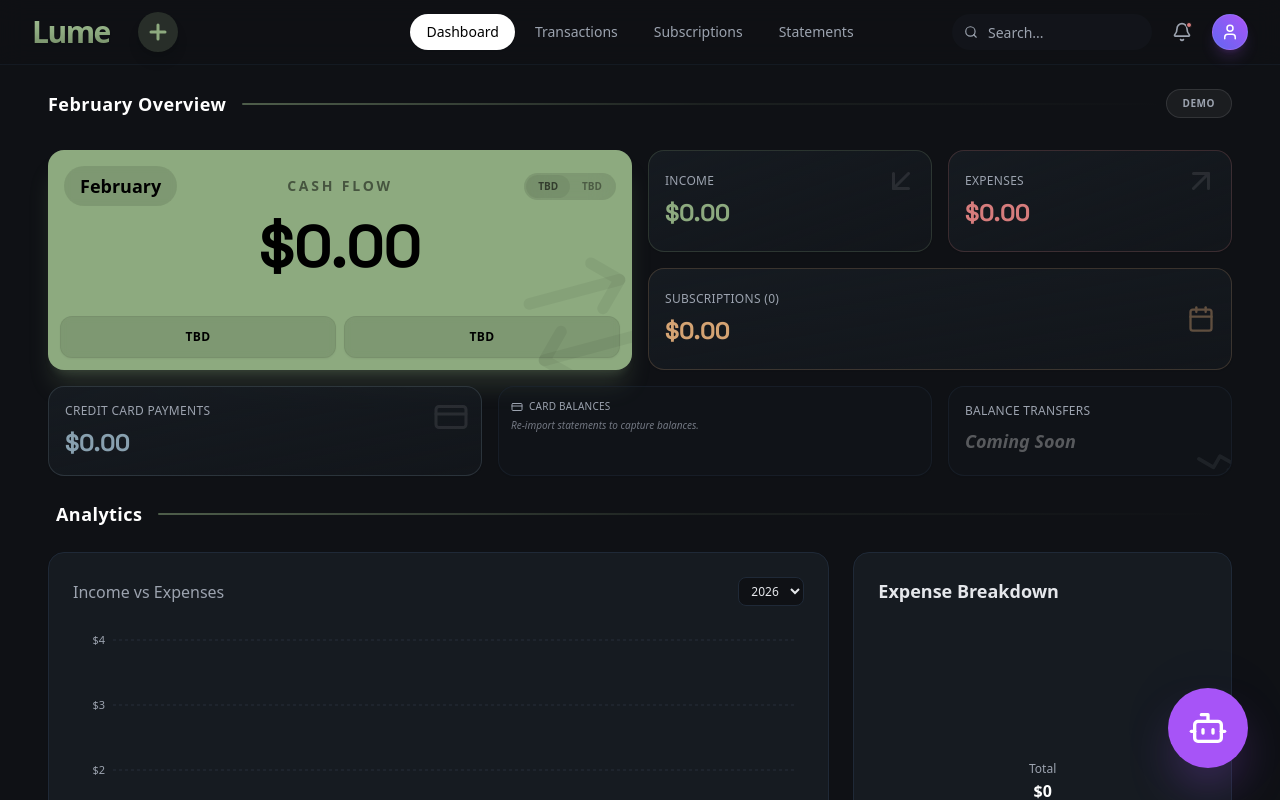
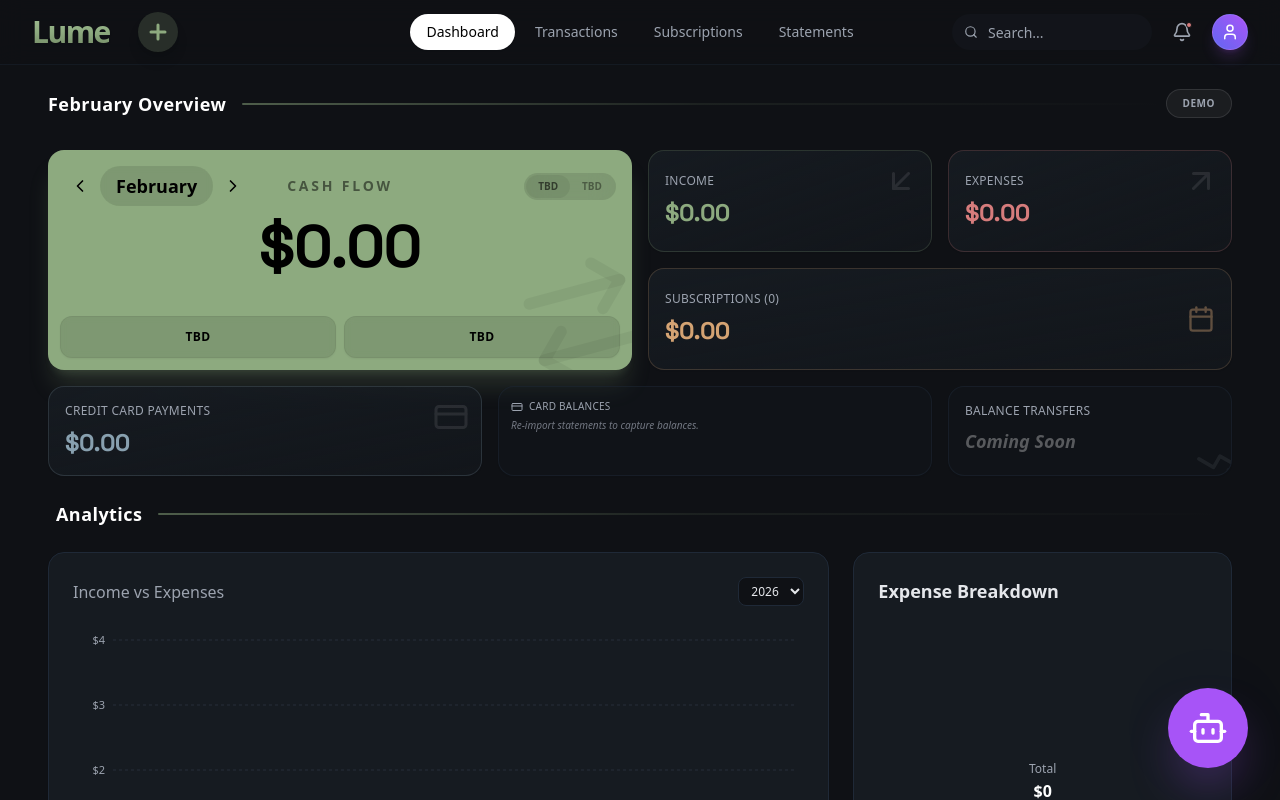
Before and after one commit to atnwl/finance-dashboard-gemini, a React (Vite) app: page / in a window 1280 px wide. Shown: the top 800 px of the page. Built offline with nearby package versions, Linux system fonts and the light colour scheme.

Commit message:
add month navigation arrows to cash flow card (#22)

```diff
--- a/src/App.jsx
+++ b/src/App.jsx
@@ -6,7 +6,7 @@ import {
   Plus, Trash2, Edit2, TrendingUp, TrendingDown, CreditCard,
   DollarSign, Activity, Wallet, Bell, Search, LayoutDashboard,
   MessageSquare, Send, X, Settings, Sparkles, User, Bot, AlertCircle, Camera, Loader2,
-  Cloud, Upload, Download, LogOut, FileText, ChevronRight, FileX, Copy, Calendar, ArrowUpRight, ArrowDownLeft, ArrowRightLeft, RefreshCcw,
+  Cloud, Upload, Download, LogOut, FileText, ChevronLeft, ChevronRight, FileX, Copy, Calendar, ArrowUpRight, ArrowDownLeft, ArrowRightLeft, RefreshCcw,
   Tv, Music, Globe, Smartphone, Wifi, Zap, ShoppingBag, Briefcase, Server, Facebook, Instagram, Linkedin, Twitter, Youtube, Github, Chrome, Twitch, Gamepad2, Coffee, Headphones, Film, Car, PenTool, Image
 } from 'lucide-react';
 import { clsx } from 'clsx';
@@ -1236,9 +1236,41 @@ export default function App() {
                 <div className="p-4 flex-1 relative z-10 flex flex-col">
                   {/* Top Row: Month badge, centered title, TBD pills */}
                   <div className="flex justify-between items-center">
-                    <span className="text-lg font-bold px-4 py-1.5 rounded-full backdrop-blur-sm bg-black/10">
-                      {MONTHS[selectedMonth]}
-                    </span>
+                    <div className="flex items-center gap-1">
+                      <button
+                        onClick={(e) => {
+                          e.stopPropagation();
+                          if (selectedMonth === 0) {
+                            setSelectedMonth(11);
+                            setSelectedYear(selectedYear - 1);
+                          } else {
+                            setSelectedMonth(selectedMonth - 1);
+                          }
+                        }}
+                        className="w-8 h-8 flex items-center justify-center rounded-full hover:bg-black/10 transition-colors"
+                        title="Previous Month"
+                      >
+                        <ChevronLeft size={20} />
+                      </button>
+                      <span className="text-lg font-bold px-4 py-1.5 rounded-full backdrop-blur-sm bg-black/10">
+                        {MONTHS[selectedMonth]}
+                      </span>
+                      <button
+                        onClick={(e) => {
+                          e.stopPropagation();
+                          if (selectedMonth === 11) {
+                            setSelectedMonth(0);
+                            setSelectedYear(selectedYear + 1);
+                          } else {
+                            setSelectedMonth(selectedMonth + 1);
+                          }
+                        }}
+                        className="w-8 h-8 flex items-center justify-center rounded-full hover:bg-black/10 transition-colors"
+                        title="Next Month"
+                      >
+                        <ChevronRight size={20} />
+                      </button>
+                    </div>
 
                     {/* Centered Title */}
                     <h3 className="absolute left-1/2 -translate-x-1/2 text-sm font-bold uppercase tracking-[0.2em] text-black/50">
@@ -1362,10 +1394,40 @@ export default function App() {
                   )}>
                     <div className="p-5 flex-1 relative z-10">
                       <div className="flex justify-between items-center mb-2 relative">
-                        <div className="z-20">
+                        <div className="z-20 flex items-center gap-1">
+                          <button
+                            onClick={(e) => {
+                              e.stopPropagation();
+                              if (selectedMonth === 0) {
+                                setSelectedMonth(11);
+                                setSelectedYear(selectedYear - 1);
+                              } else {
+                                setSelectedMonth(selectedMonth - 1);
+                              }
+                            }}
+                            className="w-8 h-8 flex items-center justify-center rounded-full hover:bg-black/10 transition-colors"
+                            title="Previous Month"
+                          >
+                            <ChevronLeft size={20} />
+                          </button>
                           <span className="text-xl font-bold px-4 py-1.5 rounded-full backdrop-blur-sm bg-black/10">
                             {MONTHS[selectedMonth]}
                           </span>
+                          <button
+                            onClick={(e) => {
+                              e.stopPropagation();
+                              if (selectedMonth === 11) {
+                                setSelectedMonth(0);
+                                setSelectedYear(selectedYear + 1);
+                              } else {
+                                setSelectedMonth(selectedMonth + 1);
+                              }
+                            }}
+                            className="w-8 h-8 flex items-center justify-center rounded-full hover:bg-black/10 transition-colors"
+                            title="Next Month"
+                          >
+                            <ChevronRight size={20} />
+                          </button>
                         </div>
                         <div className="absolute left-1/2 -translate-x-1/2 top-1.5 z-10 w-full text-center">
                           <h3 className="text-[10px] font-bold uppercase tracking-[0.2em] text-black/60">Cash Flow</h3>
```
